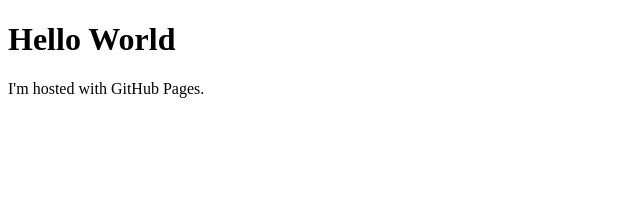
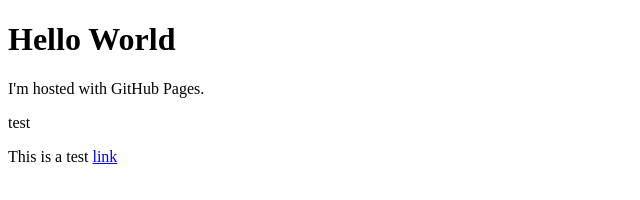
Before and after one commit to Alex1415926/Alex1415926.github.io, a plain HTML site: page index.html in a window 1280 px wide. Shown: the whole page, without its empty margins (0-640 px from the left). Drawn offline with Linux system fonts and the light colour scheme.

Commit message:
Update index.html

```diff
--- a/index.html
+++ b/index.html
@@ -3,5 +3,7 @@
 <body>
 <h1>Hello World</h1>
 <p>I'm hosted with GitHub Pages.</p>
+  <p>test</p>
+  <p>This is a test <a href = "www.google.com.au">link</a></p>
 </body>
 </html>
```
